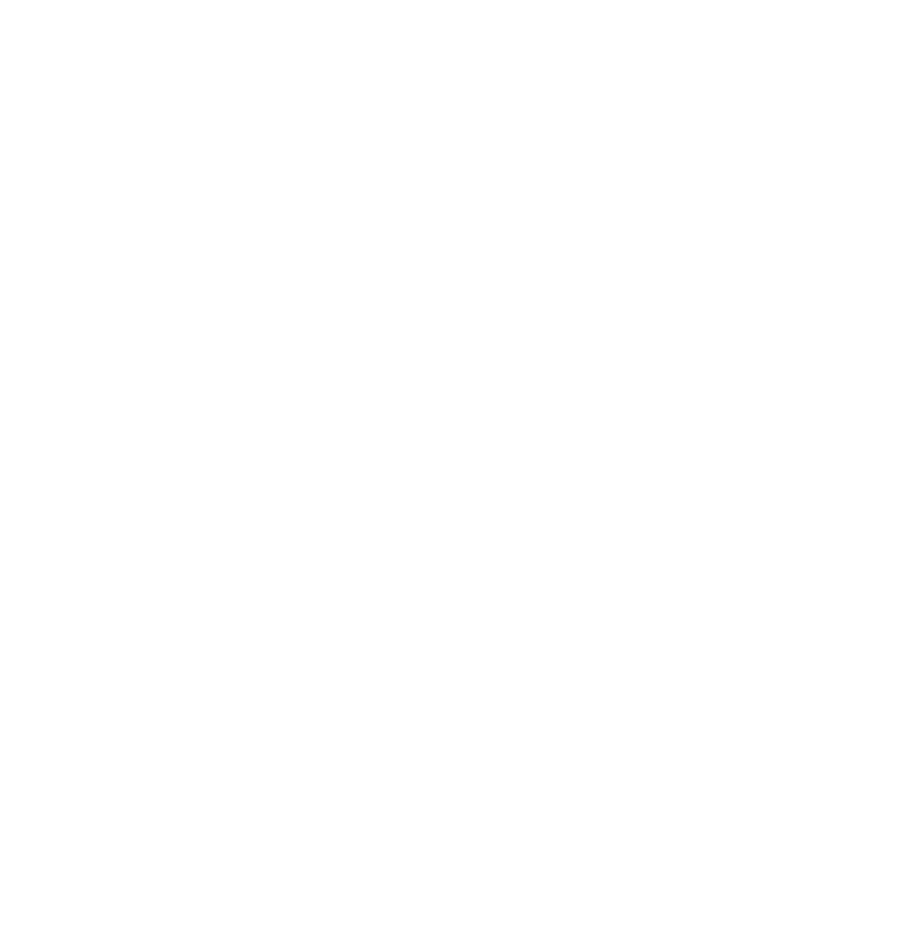
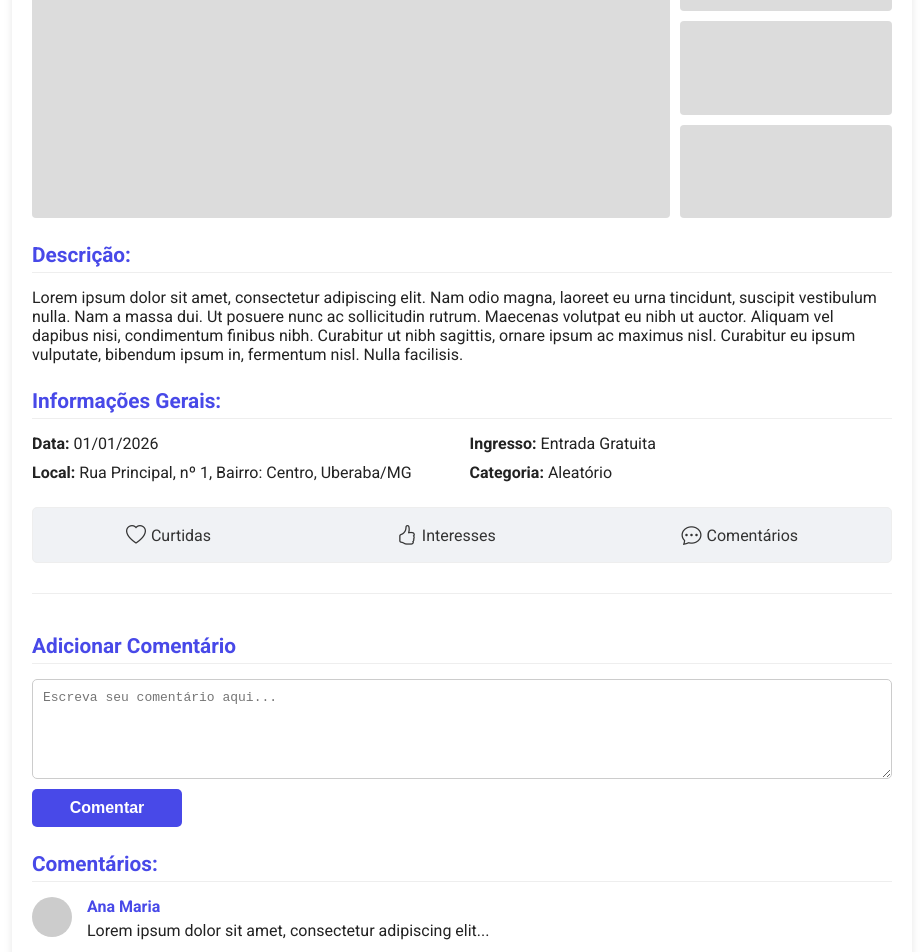
Before and after one commit to eventurasite/eventura, a React (Vite) app in the folder frontend/: page /evento in a window 1280 px wide. Before the commit this address had no page. Shown: the part 280-1232 px from the top of the page, without its empty margins (178-1101 px from the left). Before the commit the page ends 800 px from the top, so only its background shows below. Built offline with nearby package versions, Linux system fonts and the light colour scheme.

Commit message:
EV-50 Tela de Evento simplificada para um evento fixo

```diff
--- /dev/null
+++ b/frontend/src/pages/EventDetail.css
@@ -0,0 +1,188 @@
+/* src/pages/EventDetail.css */
+
+/* -------------------- VARIÁVEIS DE CORES -------------------- */
+:root {
+    /* Cor primária exata (o novo roxo) */
+    --primary-color: #4849E8;
+    --secondary-bg-color: #f0f2f5;
+    --text-color: #333;
+    --fallback-primary: #4849E8;
+    --submit-hover-bg: #FEF15F;
+    --submit-hover-color: #4849E8;
+}
+
+/* Nota: A regra de fundo do 'body' foi REMOVIDA daqui, será importada do Login.css */
+
+.page-container {
+    max-width: 900px;
+    /* Centralização Horizontal */
+    margin: 20px auto;
+
+    padding: 20px;
+    background-color: #ffffff;
+    box-shadow: 0 2px 8px rgba(0, 0, 0, 0.1);
+    border-radius: 5px;
+    /* Espaçamento Inferior (resolve o problema da "colagem" na borda) */
+    margin-bottom: 50px;
+}
+
+/* Título do Evento Roxo */
+.event-title {
+    font-size: 2em;
+    color: var(--primary-color, var(--fallback-primary));
+    margin-bottom: 20px;
+}
+
+/* Títulos das Seções (Roxo) */
+.event-section h2, .add-comment-section h2 {
+    font-size: 1.3em;
+    color: var(--primary-color, var(--fallback-primary));
+    margin-top: 25px;
+    margin-bottom: 15px;
+    border-bottom: 1px solid #eee;
+    padding-bottom: 5px;
+}
+
+/* -------------------- SEÇÃO DE IMAGENS -------------------- */
+.event-images {
+    display: flex;
+    gap: 10px;
+    margin-bottom: 20px;
+}
+
+.main-image {
+    flex: 3;
+    background-color: #dcdcdc;
+    min-height: 300px;
+    border-radius: 4px;
+}
+
+.thumbnail-gallery {
+    flex: 1;
+    display: flex;
+    flex-direction: column;
+    gap: 10px;
+}
+
+.thumbnail {
+    flex: 1;
+    background-color: #dcdcdc;
+    border-radius: 4px;
+}
+
+/* -------------------- INFORMAÇÕES GERAIS -------------------- */
+.info-grid {
+    display: grid;
+    grid-template-columns: 1fr 1fr;
+    gap: 15px;
+}
+
+.info-column p {
+    margin-bottom: 10px;
+}
+
+/* -------------------- INTERAÇÕES (Ícones e Hover) -------------------- */
+.action-buttons {
+    padding: 0;
+}
+
+.interactions-container {
+    display: flex;
+    justify-content: space-around;
+    align-items: center;
+    background-color: var(--secondary-bg-color, #f5f5f5);
+    border: 1px solid #eee;
+    padding: 15px 0;
+    border-radius: 5px;
+    margin-top: 15px;
+    margin-bottom: 15px;
+}
+
+.interaction-item {
+    display: flex;
+    align-items: center;
+    gap: 5px;
+    /* Cor padrão para texto e ícones */
+    color: var(--text-color, #333);
+    font-weight: 500;
+    cursor: pointer;
+    transition: color 0.3s;
+}
+
+.interaction-item i {
+    font-size: 1.25rem;
+}
+
+.interaction-item:hover {
+    color: var(--primary-color, var(--fallback-primary));
+}
+
+
+/* -------------------- CAMPO DE COMENTÁRIO -------------------- */
+.add-comment-section {
+    margin-top: 30px;
+    padding-top: 15px;
+    border-top: 1px solid #eee;
+}
+
+.comment-input-wrapper {
+    display: flex;
+    flex-direction: column;
+    gap: 10px;
+}
+
+.comment-input {
+    width: 100%;
+    min-height: 100px;
+    padding: 10px;
+    border: 1px solid #ccc;
+    border-radius: 5px;
+    resize: vertical;
+    font-size: 1em;
+    box-sizing: border-box;
+}
+
+.submit-comment-btn {
+    background-color: var(--primary-color, var(--fallback-primary));
+    color: white;
+    padding: 10px 20px;
+    border: none;
+    border-radius: 5px;
+    cursor: pointer;
+    font-size: 1em;
+    transition: background-color 0.3s ease, color 0.3s ease;
+    font-weight: bolder;
+    align-self: flex-start;
+    width: 150px;
+}
+
+.submit-comment-btn:hover {
+    background-color: var(--submit-hover-bg);
+    color: var(--submit-hover-color);
+}
+
+/* -------------------- COMENTÁRIOS -------------------- */
+.comment-box {
+    display: flex;
+    margin-bottom: 20px;
+    align-items: flex-start;
+}
+
+.comment-avatar {
+    width: 40px;
+    height: 40px;
+    background-color: #ccc;
+    border-radius: 50%;
+    margin-right: 15px;
+    flex-shrink: 0;
+}
+
+.comment-author {
+    font-weight: bold;
+    color: var(--primary-color, var(--fallback-primary));
+    margin-bottom: 5px;
+}
+
+.comment-content {
+    flex-grow: 1;
+}
--- /dev/null
+++ b/frontend/src/pages/EventDetail.jsx
@@ -0,0 +1,150 @@
+// src/pages/EventDetail.jsx
+
+import React, { useState } from 'react';
+import Header from './../components/Header';
+// IMPORTAÇÃO CHAVE: Puxando o fundo que comprovadamente funciona
+import './../pages/Login.css';
+import './EventDetail.css';
+
+
+// 1. Dados Fixos (Mockados) do Evento para Teste
+const MOCKED_EVENT = {
+  id: 1,
+  title: 'Evento Aleatório',
+  date: '2026-01-01T10:00:00.000Z',
+  location: 'Rua Principal, nº 1, Bairro: Centro, Uberaba/MG',
+  ingressType: 'Entrada Gratuita',
+  category: 'Aleatório',
+  description: 'Lorem ipsum dolor sit amet, consectetur adipiscing elit. Nam odio magna, laoreet eu urna tincidunt, suscipit vestibulum nulla. Nam a massa dui. Ut posuere nunc ac sollicitudin rutrum. Maecenas volutpat eu nibh ut auctor. Aliquam vel dapibus nisi, condimentum finibus nibh. Curabitur ut nibh sagittis, ornare ipsum ac maximus nisl. Curabitur eu ipsum vulputate, bibendum ipsum in, fermentum nisl. Nulla facilisis.',
+};
+
+const EventDetail = () => {
+
+  const event = MOCKED_EVENT;
+
+  const formatDate = (isoDate) => {
+    return new Date(isoDate).toLocaleDateString('pt-BR', {
+        year: 'numeric',
+        month: 'numeric',
+        day: 'numeric',
+    });
+  };
+
+  // Componente de Comentário (com avatar)
+  const CommentBox = ({ author, text }) => (
+    <div className="comment-box">
+      <div className="comment-avatar"></div>
+      <div className="comment-content">
+        <p className="comment-author">{author}</p>
+        <p className="comment-text">{text}</p>
+      </div>
+    </div>
+  );
+
+  // Componente de Interação (com hover)
+  const InteractionButton = ({ type, label }) => {
+    const [isHovered, setIsHovered] = useState(false);
+
+    let baseIconClass;
+    let hoverIconClass;
+
+    if (type === 'heart') {
+      baseIconClass = "bi bi-heart";
+      hoverIconClass = "bi bi-heart-fill";
+    } else if (type === 'like') {
+      baseIconClass = "bi bi-hand-thumbs-up";
+      hoverIconClass = "bi bi-hand-thumbs-up-fill";
+    } else if (type === 'comment') {
+      baseIconClass = "bi bi-chat-dots";
+      hoverIconClass = "bi bi-chat-dots-fill";
+    }
+
+    return (
+      <div
+        className="interaction-item"
+        onMouseEnter={() => setIsHovered(true)}
+        onMouseLeave={() => setIsHovered(false)}
+      >
+          <i className={isHovered ? hoverIconClass : baseIconClass}></i>
+          <span className="interaction-label">{label}</span>
+      </div>
+    );
+  };
+
+
+  return (
+    <>
+      <Header />
+
+      <div className="page-container">
+
+          <h1 className="event-title">{event.title}</h1>
+
+          {/* ... (O restante da estrutura da página) ... */}
+
+          <section className="event-images">
+              <div className="main-image"></div>
+              <div className="thumbnail-gallery">
+                  <div className="thumbnail"></div>
+                  <div className="thumbnail"></div>
+                  <div className="thumbnail"></div>
+              </div>
+          </section>
+
+          <section className="event-section description-section">
+              <h2>Descrição:</h2>
+              <p>{event.description}</p>
+          </section>
+
+          <section className="event-section info-section">
+              <h2>Informações Gerais:</h2>
+              <div className="info-grid">
+                  <div className="info-column">
+                      <p><strong>Data:</strong> {formatDate(event.date)}</p>
+                      <p><strong>Local:</strong> {event.location}</p>
+                  </div>
+                  <div className="info-column">
+                      <p><strong>Ingresso:</strong> {event.ingressType}</p>
+                      <p><strong>Categoria:</strong> {event.category}</p>
+                  </div>
+              </div>
+          </section>
+
+          <section className="event-section action-buttons">
+              <div className="interactions-container">
+                  <InteractionButton type="heart" label="Curtidas" />
+                  <InteractionButton type="like" label="Interesses" />
+                  <InteractionButton type="comment" label="Comentários" />
+              </div>
+          </section>
+
+          <section className="add-comment-section">
+            <h2>Adicionar Comentário</h2>
+            <div className="comment-input-wrapper">
+                <textarea
+                  placeholder="Escreva seu comentário aqui..."
+                  className="comment-input"
+                ></textarea>
+                <button className="submit-comment-btn">Comentar</button>
+            </div>
+          </section>
+
+          <section className="event-section comments-section">
+              <h2>Comentários:</h2>
+
+              <CommentBox
+                author="Ana Maria"
+                text="Lorem ipsum dolor sit amet, consectetur adipiscing elit..."
+              />
+
+              <CommentBox
+                author="João"
+                text="Lorem ipsum dolor sit amet, consectetur adipiscing elit..."
+              />
+          </section>
+      </div>
+    </>
+  );
+};
+
+export default EventDetail;
```
Also changed, not shown: frontend/src/routes/router.jsx (+7 -0 lines).
